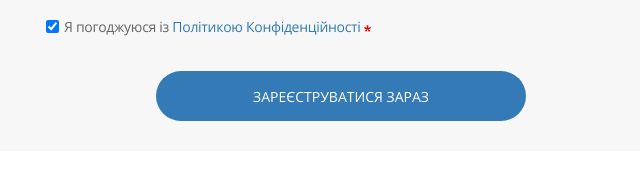
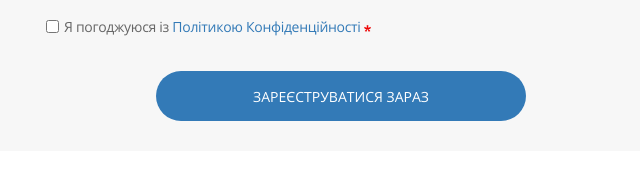
Before and after one commit to oleglutsk21/Fouth_layout, a website: page app/index.html in a window 1280 px wide. Shown: the part 617-800 px from the top of the page, 614-1254 px from the left. Drawn offline with Linux system fonts and the light colour scheme; files whose address does not match are found by name.

Commit message:
Add files via upload

```diff
--- a/app/index.html
+++ b/app/index.html
@@ -96,7 +96,7 @@
 
             <div class="registration__checkbox-container">
               <input class="registration__form-checkbox" type="checkbox" name="privacy_policy" id="privacy_policy"
-                required checked>
+                required >
               <label class="registration__form-checkbox-title" for="privacy_policy">Я погоджуюся із
                 <a class="registration__privacy-policy-link" href="#">Політикою Конфіденційності</a>
                 <img class="registration__required-icon" src="images/icons/required.png" alt="Field required icon">
```
